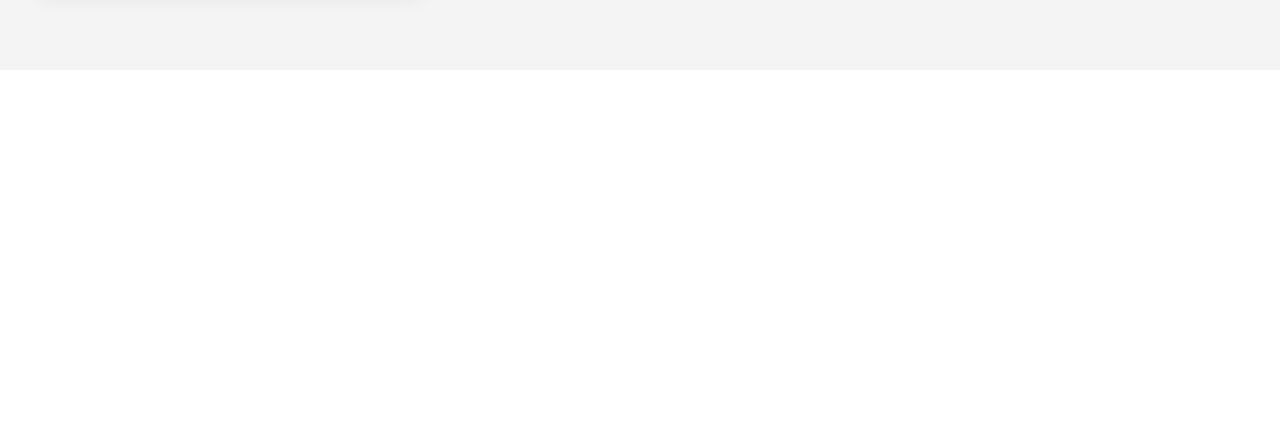
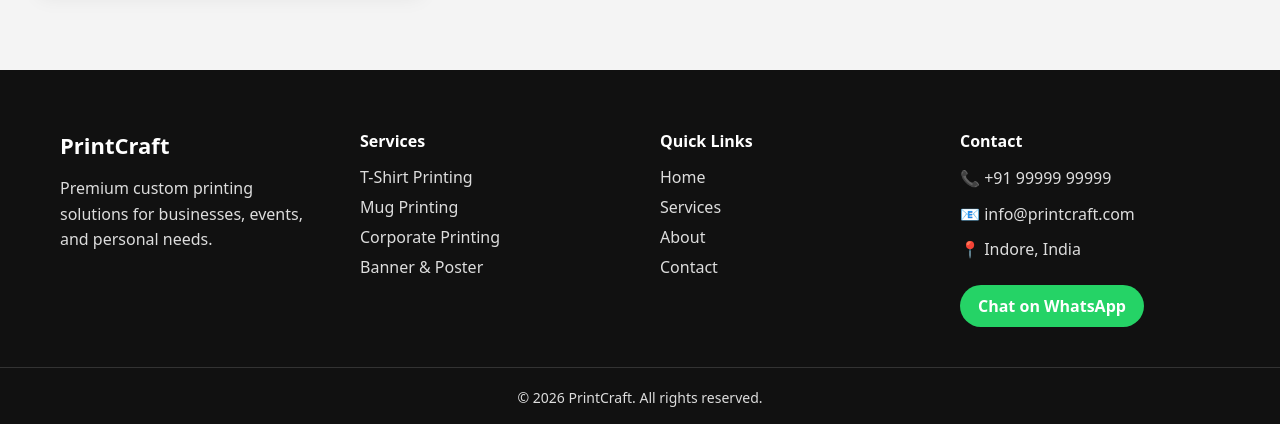
Before and after one commit to Sparsh3559/Printing-Service-Portfolio-, a React (Vite) app: page / in a window 1280 px wide. Shown: the part 1579-2003 px from the top of the page. Before the commit the page ends 1649 px from the top, so only its background shows below. Built offline with nearby package versions, Linux system fonts and the light colour scheme.

Commit message:
added footer

```diff
--- /dev/null
+++ b/src/components/Footer.jsx
@@ -0,0 +1,150 @@
+export default function Footer() {
+    const whatsappNumber = "919999999999"; // replace
+
+    return (
+      <footer className="footer">
+        <div className="footer-container">
+
+          {/* BRAND */}
+          <div className="footer-col">
+            <h3>PrintCraft</h3>
+            <p>
+              Premium custom printing solutions for businesses,
+              events, and personal needs.
+            </p>
+          </div>
+
+          {/* SERVICES */}
+          <div className="footer-col">
+            <h4>Services</h4>
+            <ul>
+              <li>T-Shirt Printing</li>
+              <li>Mug Printing</li>
+              <li>Corporate Printing</li>
+              <li>Banner & Poster</li>
+            </ul>
+          </div>
+
+          {/* QUICK LINKS */}
+          <div className="footer-col">
+            <h4>Quick Links</h4>
+            <ul>
+              <li>Home</li>
+              <li>Services</li>
+              <li>About</li>
+              <li>Contact</li>
+            </ul>
+          </div>
+
+          {/* CONTACT */}
+          <div className="footer-col">
+            <h4>Contact</h4>
+
+            <p>📞 +91 99999 99999</p>
+            <p>📧 info@printcraft.com</p>
+            <p>📍 Indore, India</p>
+
+            <a
+              href={`https://wa.me/${whatsappNumber}`}
+              target="_blank"
+              rel="noreferrer"
+              className="whatsapp-btn"
+            >
+              Chat on WhatsApp
+            </a>
+          </div>
+
+        </div>
+
+        {/* BOTTOM */}
+        <div className="footer-bottom">
+          © {new Date().getFullYear()} PrintCraft. All rights reserved.
+        </div>
+
+        <style>{`
+          .footer {
+            background: #111;
+            color: #ddd;
+            padding-top: 60px;
+          }
+
+          .footer-container {
+            max-width: 1200px;
+            margin: auto;
+            padding: 0 20px;
+            display: grid;
+            grid-template-columns: repeat(4, 1fr);
+            gap: 40px;
+          }
+
+          .footer-col h3 {
+            color: white;
+            font-size: 22px;
+            margin-bottom: 16px;
+          }
+
+          .footer-col h4 {
+            color: white;
+            margin-bottom: 14px;
+          }
+
+          .footer-col p {
+            line-height: 1.6;
+            margin-bottom: 10px;
+          }
+
+          .footer-col ul {
+            list-style: none;
+            padding: 0;
+          }
+
+          .footer-col li {
+            margin-bottom: 8px;
+            cursor: pointer;
+          }
+
+          .footer-col li:hover {
+            color: white;
+          }
+
+          .whatsapp-btn {
+            display: inline-block;
+            margin-top: 12px;
+            background: #25d366;
+            color: white;
+            padding: 10px 18px;
+            border-radius: 24px;
+            text-decoration: none;
+            font-weight: 600;
+          }
+
+          .footer-bottom {
+            text-align: center;
+            padding: 20px;
+            margin-top: 40px;
+            border-top: 1px solid #333;
+            font-size: 14px;
+          }
+
+          /* TABLET */
+          @media (max-width: 900px) {
+            .footer-container {
+              grid-template-columns: repeat(2, 1fr);
+            }
+          }
+
+          /* MOBILE */
+          @media (max-width: 600px) {
+            .footer-container {
+              grid-template-columns: 1fr;
+              text-align: center;
+            }
+
+            .whatsapp-btn {
+              margin: 16px auto 0;
+            }
+          }
+        `}</style>
+      </footer>
+    );
+  }
--- a/src/data/services.js
+++ b/src/data/services.js
@@ -22,5 +22,5 @@ export const services = [
       title: "Banner & Poster Printing",
       image:
         "https://images.unsplash.com/photo-1542744173-8e7e53415bb0?q=80&w=800",
-    },
+    }
   ];
--- a/src/pages/Home.jsx
+++ b/src/pages/Home.jsx
@@ -3,6 +3,7 @@ import Hero from "../components/Hero";
 import WhatsAppButton from "../components/WhatsAppButton";
 import ServiceCard from "../components/ServiceCard";
 import { services } from "../data/services";
+import Footer from "../components/Footer";
 
 export default function Home() {
   return (
@@ -65,6 +66,7 @@ export default function Home() {
           }
         }
       `}</style>
+      <Footer/>
     </>
   );
 }
```
